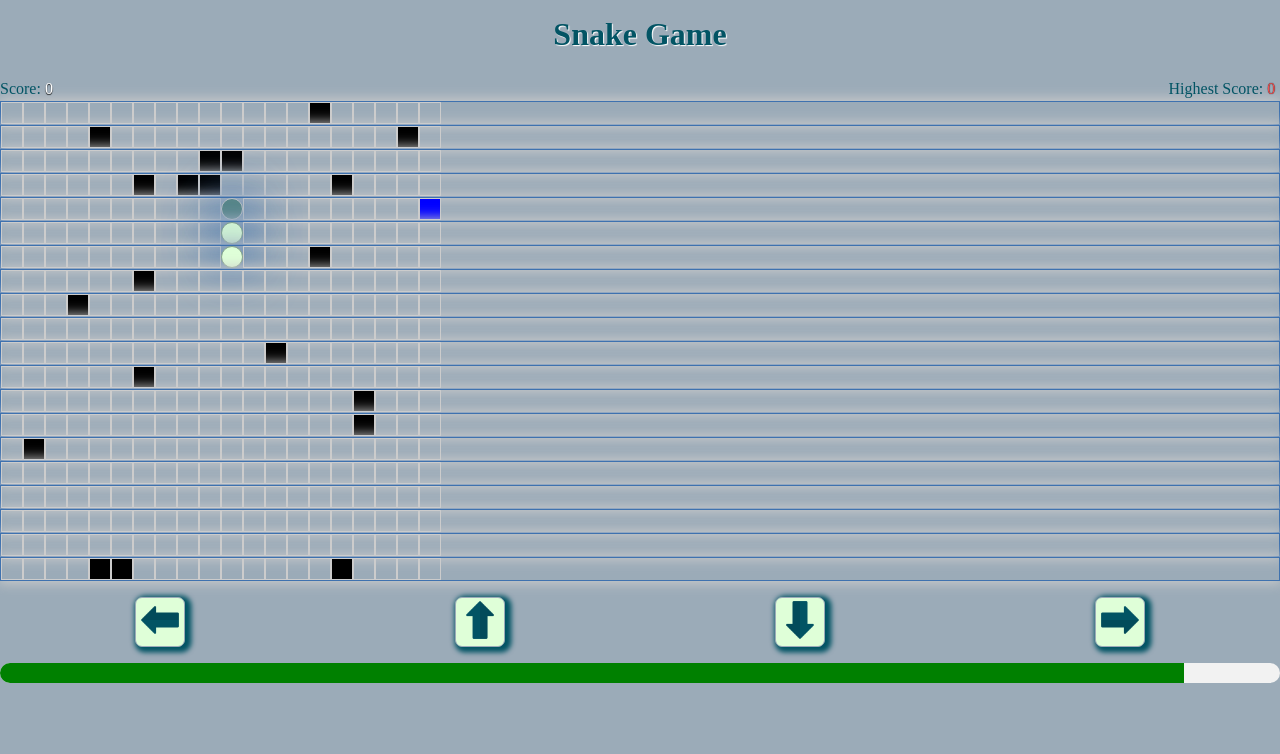
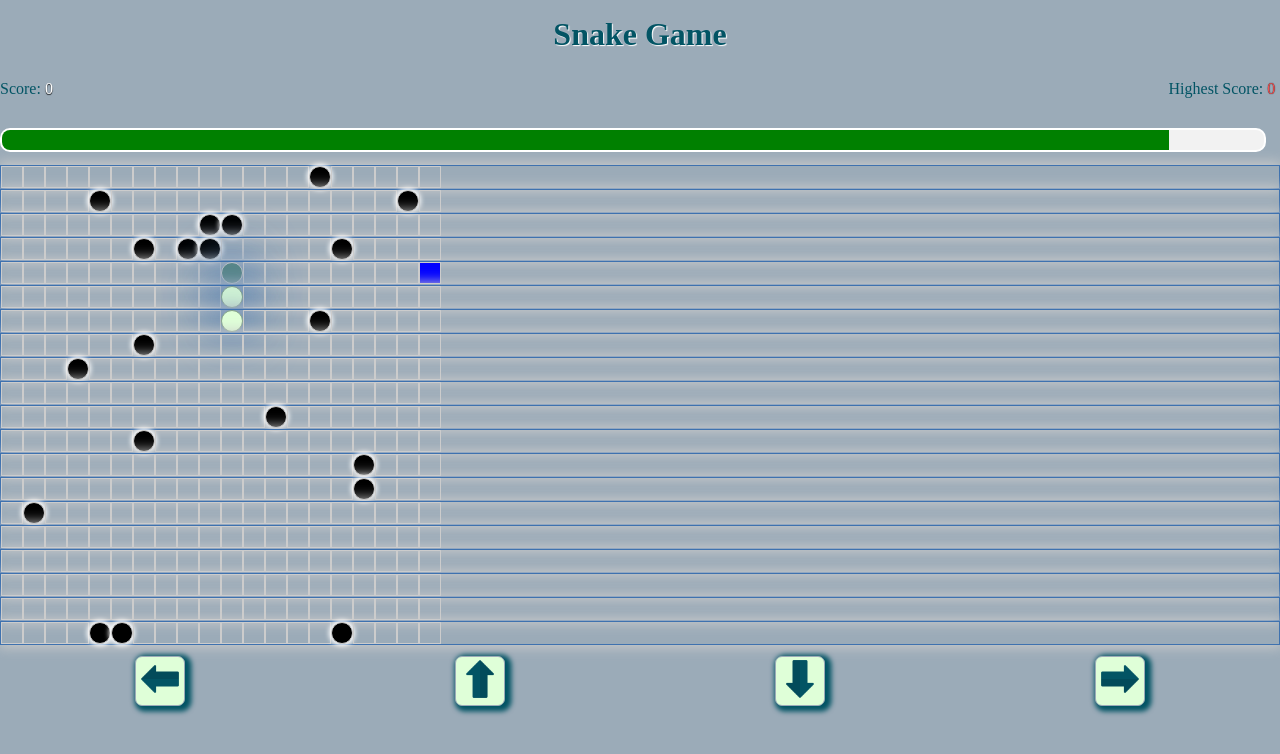
Before and after one commit to jsmblog/snake, a React (Vite) app: page / in a window 1280 px wide. Shown: the top 754 px of the page. Built offline with nearby package versions, Linux system fonts and the light colour scheme; no server answers; a web font is replaced by a local one.

Commit message:
fix styles

```diff
--- a/src/App.jsx
+++ b/src/App.jsx
@@ -343,7 +343,7 @@ const [isAlive, setIsAlive] = useState(true)
       return (
         <div
           key={`${rowIndex}-${colIndex}`}
-          className={`cell ${isSnakeHead ? 'snake-head' : ''} ${
+          className={`cell  ${isSnakeHead ? 'snake-head' : ''} ${
             isSnakeBody ? 'snake-body' : ''
           } ${isApple ? 'apple' : ''} ${isBomb ? 'bomb' : ''}`}
           style={isApple ? { backgroundColor: appleColor } : null}
--- a/src/index.css
+++ b/src/index.css
@@ -14,12 +14,13 @@ body {
 }
 .game-container {
     width: 100%;
-    height: 98vh;
+    height: 100vh;
   }
   .CardGame {
     display: flex;
     justify-content: center;
     padding: 2rem 0;
+    margin-top: 4rem;
   }
   .titleGame {
     text-shadow: 1px 1px 1px white;
@@ -77,6 +78,7 @@ body {
     color: #025464;
   }
   .direction-buttons {
+    margin-top: -.3rem;
     width: 100%;
     max-width: 100%;
     display: flex;
@@ -98,7 +100,9 @@ body {
     margin:  0 -1.5rem;
   }
   .cell.bomb {
+    border-radius: 50%;
     background-color: black;
+    box-shadow: 0 0 5px 2px white;
   }
 
   .direction-buttons button {
@@ -131,7 +135,7 @@ right: 1.2rem;
   justify-content: space-around;
   background-color: #3C486B;
   width: 23rem;
-  top: 8rem;
+  top: 14rem;
   height: 25rem;
   border-radius: 10px;
   font-family:'GameFont' , sans-serif ;
@@ -192,11 +196,14 @@ right: 1.2rem;
   }
 }
 .health-bar {
-  width: 100%;
+  width: 98.6%;
   height: 20px;
   background-color: #f2f2f2;
   border-radius: 10px;
   overflow: hidden;
+  position: absolute;
+  top: 8rem;
+  border: 2px solid white;
 }
 
 .health-bar-inner {
@@ -207,7 +214,7 @@ right: 1.2rem;
 .low-health .health-bar-inner {
   background-color: rgba(255, 0, 0, 0.822);
 }
-.lowred-health .health-bar-inner {
+.lowred -health .health-bar-inner {
   background-color: red;
 }
 .medium-health .health-bar-inner {
```
